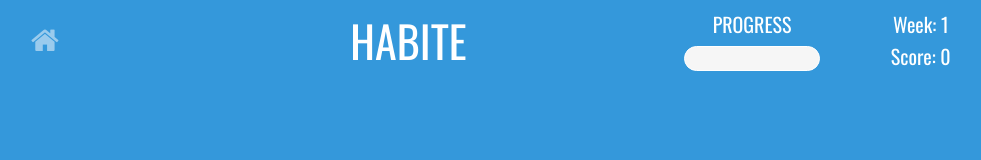
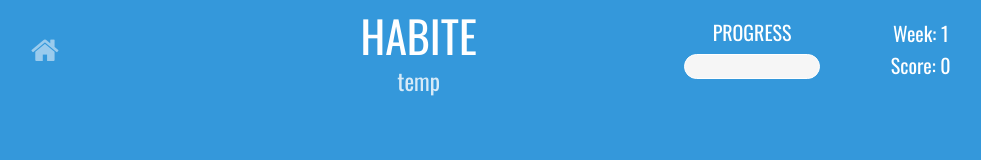
Before and after one commit to dennisliu1/Habite, a plain HTML site: page list.html in a window 1280 px wide. Shown: the whole page, without its empty margins (134-1115 px from the left). Drawn offline with nearby package versions, Linux system fonts and the light colour scheme; no server answers.

Commit message:
final changes to UI

```diff
--- a/css/style.css
+++ b/css/style.css
@@ -50,7 +50,7 @@
   color: white;
   padding: 10px;
   opacity: 0.5;
-  margin-top: 15px;
+  margin-top: 25px;
 }
 
 .home i:hover {
@@ -60,11 +60,18 @@
 
 .name-holder h1 {
   font-family: 'Oswald', sans-serif;
-  margin-top: 10px;
+  margin-top: 5px;
+}
+
+.name-holder h4 {
+  font-family: 'Oswald', sans-serif;
+  color: white;
+  opacity: 0.8;
+  margin-top: -10px;
 }
 
 .progress-holder h3 {
-  margin-top: 10px;
+  margin-top: 18px;
   font-family: 'Oswald', sans-serif;
   text-align: center;
   color: white;
@@ -73,7 +80,7 @@
 }
 
 .week-holder {
-  margin-top: 8px;
+  margin-top: 17px;
 }
 
 .week-holder p {
--- a/list.html
+++ b/list.html
@@ -38,8 +38,9 @@
     <div class="columns medium-1 home-holder">
       <a href="/" class="home"><i class="fa fa-home"></i></a>
     </div>
-    <div class="columns medium-4 name-holder">
-      <h1 style="color: white;">HABITE</h1>
+    <div class="columns medium-6 name-holder right">
+      <center><h1 style="color: white;">HABITE</h1></center>
+      <center><h4>temp</h4></center>
     </div>
   </div>
   <div class="calander-slider row">
@@ -52,6 +53,8 @@
     <script src="/js/clippy.min.js"></script>
     <script>
       $(document).foundation();
+
+
 
       var QueryString = function () {
         // This function is anonymous, is executed immediately and
@@ -74,6 +77,9 @@
         }
           return query_string;
       } ();
+
+      var title = QueryString.file.split('%2C')[1].split('+').join(' ')
+      $('.name-holder h4').html(title)
 
       function populateCalander(data, fn) {
         var week_count = 0;
@@ -100,11 +106,10 @@
 
       }
 
-      $.getJSON( "./json/"+QueryString.file, function( data ) {
+      $.getJSON( "./json/"+QueryString.file.split('%')[0], function( data ) {
         addCalanders(data)
         populateCalander(data, function() {
           $('.calander-slider').slick({
-            dots: true,
             arrows: true,
             infinite: false
           });
```
Also changed, not shown: index.html (+4 -4 lines).
